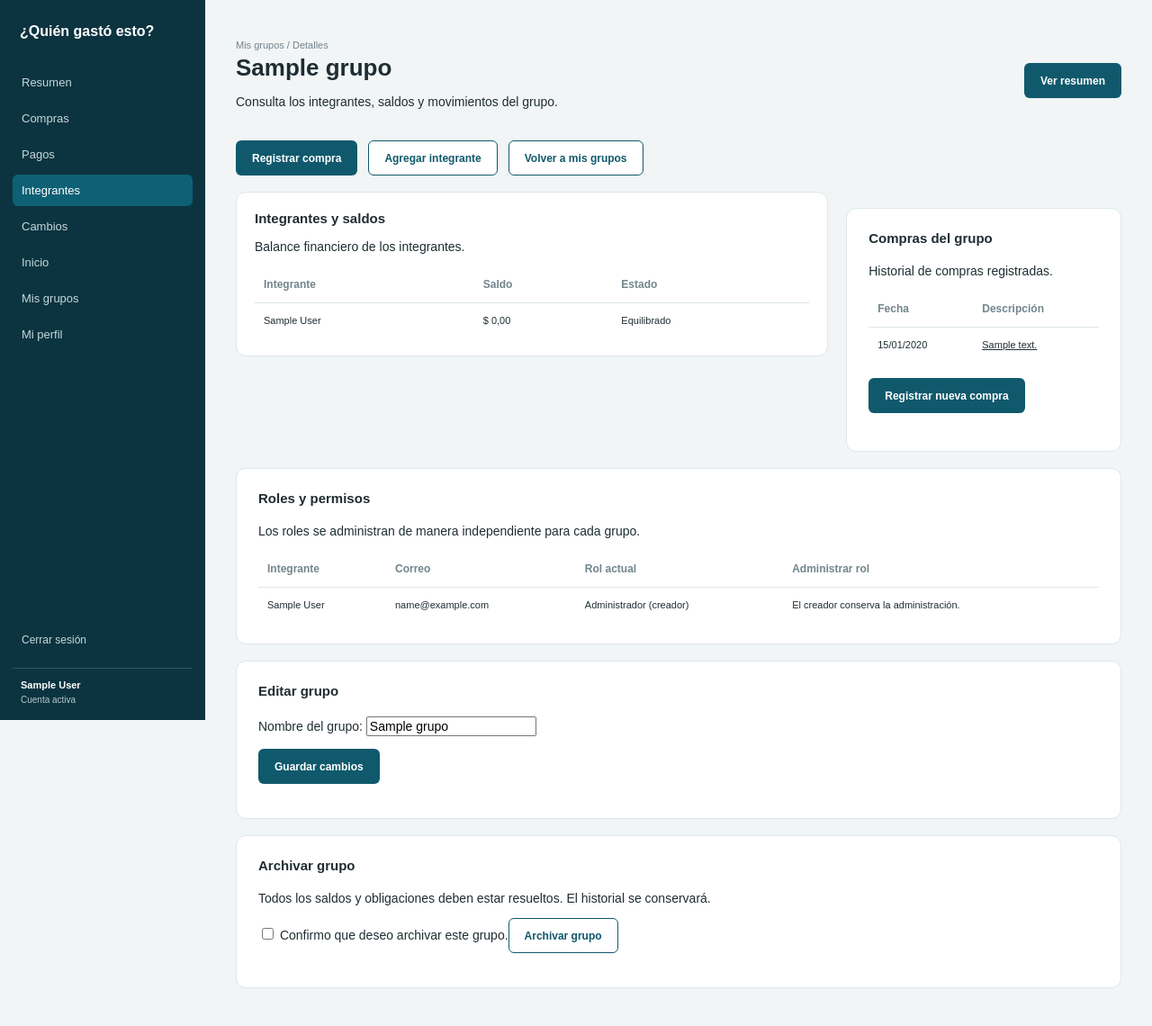
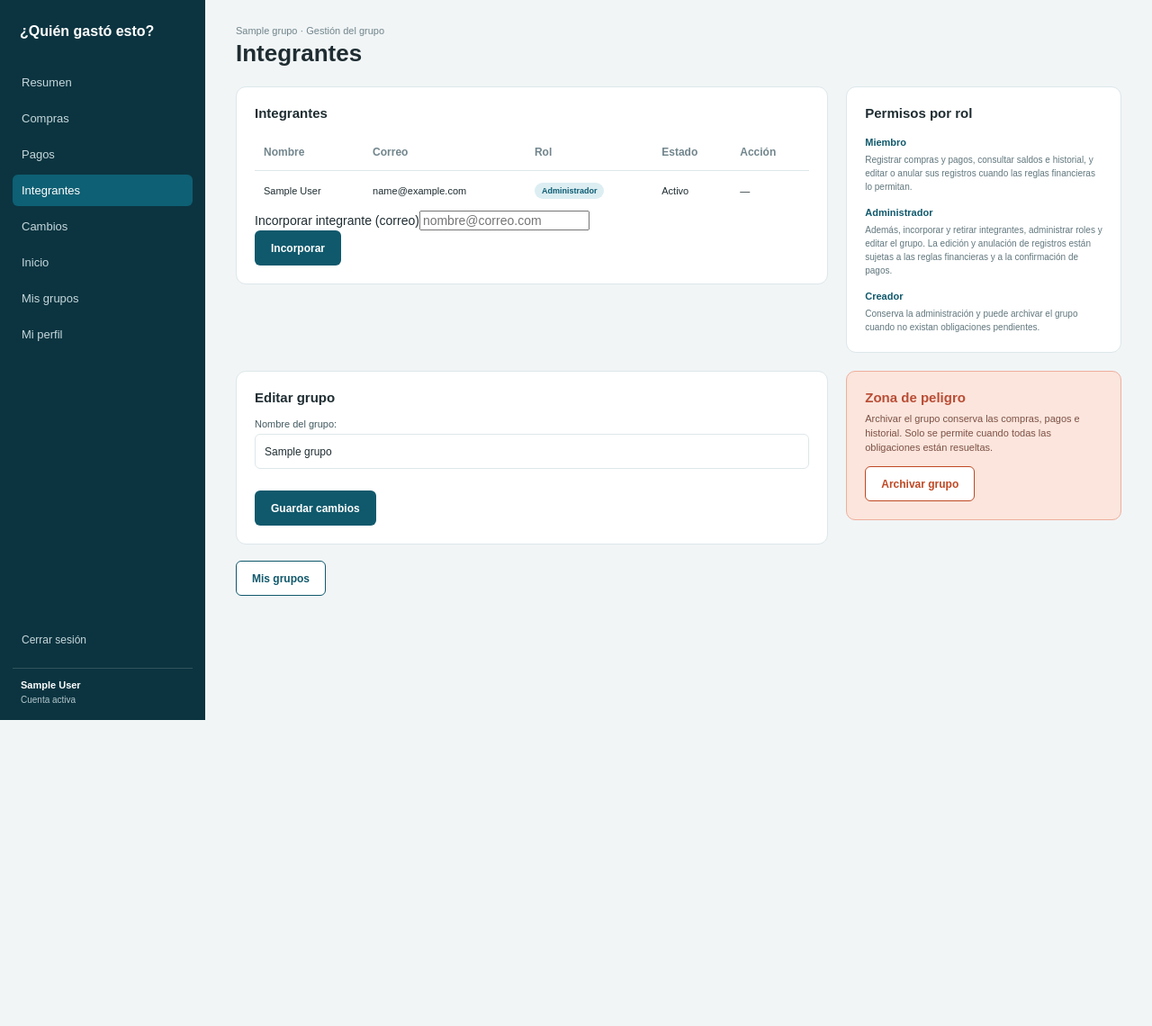
Before and after one commit to Thaliana-maria/Administracion, a Django app: page /grupos/1/ in a window 1280 px wide. Shown: the whole page at 90% size. After the commit the page ends 800 px from the top, so only its background shows below. Run offline with Django 5.2, Linux system fonts and the light colour scheme; a user stored in the database is signed in; tables that the repository leaves empty hold one stand-in row (values such as "Sample post"); data that the repository does not hold is empty.

Commit message:
Organizar integrantes y permisos según el diseño de Figma

```diff
--- a/templates/expenses/grupo_detalle.html
+++ b/templates/expenses/grupo_detalle.html
@@ -1,248 +1,42 @@
-
 {% extends "base.html" %}
-
-{% block titulo %}{{ grupo.nombre }} | Detalles del grupo{% endblock %}
-
+{% block titulo %}Integrantes | {{ grupo.nombre }}{% endblock %}
 {% block contenido %}
 <div class="accesos-grupo-movil quick-links"><a href="{% url 'historial_grupo' grupo.id %}">Cambios</a><a href="{% url 'grupos' %}">Mis grupos</a><a href="{% url 'perfil' %}">Mi perfil</a><form method="post" action="{% url 'logout' %}">{% csrf_token %}<button class="button outline" type="submit">Cerrar sesión</button></form></div>
-<div class="page-heading">
-    <div>
-        <span class="breadcrumb">Mis grupos / Detalles</span>
-        <h1>{{ grupo.nombre }}</h1>
-        <p>Consulta los integrantes, saldos y movimientos del grupo.</p>
-    </div>
 
-    <a class="button primary" href="{% url 'grupo_dashboard' grupo.id %}">
-        Ver resumen
-    </a>
-</div>
-
-<div class="quick-links">
-    {% if not grupo.archivado %}<a class="button primary" href="{% url 'compra_nueva' grupo.id %}">Registrar compra</a>{% endif %}
-
-    {% if puede_gestionar and not grupo.archivado %}
-    <a class="button outline" href="{% url 'integrante_nuevo' grupo.id %}">
-        Agregar integrante
-    </a>
-    {% endif %}
-
-    <a class="button outline" href="{% url 'grupos' %}">
-        Volver a mis grupos
-    </a>
-</div>
-
-<div class="detail-grid">
-    <section class="panel members-panel">
-        <div class="section-heading">
-            <div>
-                <h2>Integrantes y saldos</h2>
-                <p>Balance financiero de los integrantes.</p>
-            </div>
-        </div>
-
-        <div class="table-wrap">
-            <table class="data-table">
-                <thead>
-                    <tr>
-                        <th>Integrante</th>
-                        <th>Saldo</th>
-                        <th>Estado</th>
-                    </tr>
-                </thead>
-
-                <tbody>
-                    {% for usuario, saldo in filas %}
-                    <tr>
-                        <td>
-                            {{ usuario.get_full_name|default:usuario.email }}
-                        </td>
-                        <td>$ {{ saldo|floatformat:2 }}</td>
-                        <td>
-                            {% if saldo > 0 %}
-                                <span class="positive">A favor</span>
-                            {% elif saldo < 0 %}
-                                <span class="negative">Pendiente</span>
-                            {% else %}
-                                Equilibrado
-                            {% endif %}
-                        </td>
-                    </tr>
-                    {% empty %}
-                    <tr>
-                        <td colspan="3">
-                            No hay integrantes registrados.
-                        </td>
-                    </tr>
-                    {% endfor %}
-                </tbody>
-            </table>
-        </div>
-    </section>
-
-    <section class="panel feature-panel">
-        <div class="section-heading">
-            <div>
-                <h2>Compras del grupo</h2>
-                <p>Historial de compras registradas.</p>
-            </div>
-        </div>
-
-        <div class="table-wrap">
-            <table class="data-table">
-                <thead>
-                    <tr>
-                        <th>Fecha</th>
-                        <th>Descripción</th>
-                        <th>Pagador</th>
-                        <th>Total</th>
-                    </tr>
-                </thead>
-
-                <tbody>
-                    {% for compra in compras %}
-                    <tr>
-                        <td>{{ compra.fecha|date:"d/m/Y" }}</td>
-                        <td>
-                            <a href="{% url 'compra_detalle' compra.id %}">
-                                {{ compra.descripcion|default:"Compra" }}
-                            </a>
-                        </td>
-                        <td>
-                            {{ compra.pagador.get_full_name|default:compra.pagador.email }}
-                        </td>
-                        <td>$ {{ compra.total|floatformat:2 }}</td>
-                    </tr>
-                    {% empty %}
-                    <tr>
-                        <td colspan="4">
-                            Aún no hay compras registradas.
-                        </td>
-                    </tr>
-                    {% endfor %}
-                </tbody>
-            </table>
-        </div>
-
-        {% if not grupo.archivado %}<div class="quick-links">
-            <a class="button primary" href="{% url 'compra_nueva' grupo.id %}">
-                Registrar nueva compra
-            </a>
-        </div>{% endif %}
-    </section>
-</div>
-
-<section class="panel feature-panel">
-    <div class="section-heading">
-        <div>
-            <h2>Roles y permisos</h2>
-            <p>
-                Los roles se administran de manera independiente
-                para cada grupo.
-            </p>
-        </div>
-    </div>
-
-    {% if puede_gestionar %}
-        <div class="table-wrap">
-            <table class="data-table">
-                <thead>
-                    <tr>
-                        <th>Integrante</th>
-                        <th>Correo</th>
-                        <th>Rol actual</th>
-                        {% if puede_gestionar %}
-                        <th>Administrar rol</th>
-                        {% endif %}
-                    </tr>
-                </thead>
-
-                <tbody>
-                    {% for membresia in membresias %}
-                    <tr>
-                        <td>
-                            {{ membresia.usuario.get_full_name|default:membresia.usuario.email }}
-                        </td>
-
-                        <td>{{ membresia.usuario.email }}</td>
-
-                        <td>
-                            {% if membresia.usuario_id == grupo.creador_id %}
-                                Administrador (creador)
-                            {% elif membresia.rol == "administrador" %}
-                                Administrador
-                            {% else %}
-                                Miembro
-                            {% endif %}
-                        </td>
-
-                        <td>
-                            {% if membresia.usuario_id == grupo.creador_id %}
-                                El creador conserva la administración.
-                            {% elif grupo.archivado %}
-                                Solo lectura
-                            {% else %}
-                                <form
-                                    method="post"
-                                    action="{% url 'cambiar_rol_integrante' grupo.id membresia.usuario_id %}"
-                                >
-                                    {% csrf_token %}
-
-                                    <select name="rol" required>
-                                        <option
-                                            value="miembro"
-                                            {% if membresia.rol == "miembro" %}selected{% endif %}
-                                        >
-                                            Miembro
-                                        </option>
-
-                                        <option
-                                            value="administrador"
-                                            {% if membresia.rol == "administrador" %}selected{% endif %}
-                                        >
-                                            Administrador
-                                        </option>
-                                    </select>
-
-                                    <button class="button outline" type="submit">
-                                        Guardar rol
-                                    </button>
-                                </form>
-                                <form method="post" action="{% url 'retirar_integrante' grupo.id membresia.usuario_id %}" data-confirmacion="¿Deseas retirar este integrante?" data-aviso="Solo se permitirá si sus obligaciones y revisiones están resueltas." data-boton="Retirar integrante">
-                                    {% csrf_token %}
-                                    <button class="button outline" type="submit">Retirar</button>
-                                </form>
-                            {% endif %}
-                        </td>
-                    </tr>
-                    {% empty %}
-                    <tr>
-                        <td colspan="4">
-                            No hay membresías registradas.
-                        </td>
-                    </tr>
-                    {% endfor %}
-                </tbody>
-            </table>
-        </div>
-    {% else %}
-        <p>
-            Solo los administradores pueden consultar y modificar
-            la asignación de roles.
-        </p>
-    {% endif %}
+<div class="page-heading"><div><span class="breadcrumb">{{ grupo.nombre }} · Gestión del grupo</span><h1>Integrantes</h1></div></div>
+<div class="detail-grid gestion-integrantes">
+<section class="panel members-panel">
+<h2>Integrantes</h2>
+<div class="table-wrap"><table class="data-table tabla-integrantes">
+<thead><tr><th>Nombre</th><th>Correo</th><th>Rol</th><th>Estado</th><th>Acción</th></tr></thead>
+<tbody>
+{% for membresia in membresias %}
+<tr><td>{{ membresia.usuario.get_full_name|default:membresia.usuario.email }}</td><td>{{ membresia.usuario.email }}</td>
+<td><span class="role-pill {% if membresia.rol == 'administrador' or membresia.usuario_id == grupo.creador_id %}admin-pill{% endif %}">{% if membresia.usuario_id == grupo.creador_id or membresia.rol == 'administrador' %}Administrador{% else %}Miembro{% endif %}</span></td>
+<td>Activo</td><td>
+{% if puede_gestionar and not grupo.archivado and membresia.usuario_id != grupo.creador_id %}
+<form method="post" action="{% url 'cambiar_rol_integrante' grupo.id membresia.usuario_id %}" class="cambio-rol">{% csrf_token %}<select name="rol" aria-label="Rol de {{ membresia.usuario.email }}"><option value="miembro" {% if membresia.rol == 'miembro' %}selected{% endif %}>Miembro</option><option value="administrador" {% if membresia.rol == 'administrador' %}selected{% endif %}>Administrador</option></select><button class="button outline compact">Guardar rol</button></form>
+<form method="post" action="{% url 'retirar_integrante' grupo.id membresia.usuario_id %}" data-confirmacion="¿Deseas retirar este integrante?" data-aviso="Solo se permitirá si sus obligaciones y revisiones están resueltas." data-boton="Retirar integrante">{% csrf_token %}<button class="button danger compact">Retirar</button></form>
+{% else %}—{% endif %}
+</td></tr>
+{% empty %}<tr><td colspan="5">No hay integrantes registrados.</td></tr>{% endfor %}
+</tbody></table></div>
+{% if puede_gestionar and not grupo.archivado %}
+<form class="incorporar-integrante" method="post" action="{% url 'integrante_nuevo' grupo.id %}">{% csrf_token %}<div><label for="correo-integrante">Incorporar integrante (correo)</label><input id="correo-integrante" name="email" type="email" placeholder="nombre@correo.com" required></div><button class="button primary">Incorporar</button></form>
+{% endif %}
+</section>
+<section class="panel permissions-panel"><h2>Permisos por rol</h2>
+<div class="permission-item"><strong>Miembro</strong><p>Registrar compras y pagos, consultar saldos e historial, y editar o anular sus registros cuando las reglas financieras lo permitan.</p></div>
+<div class="permission-item"><strong>Administrador</strong><p>Además, incorporar y retirar integrantes, administrar roles y editar el grupo. La edición y anulación de registros están sujetas a las reglas financieras y a la confirmación de pagos.</p></div>
+<div class="permission-item"><strong>Creador</strong><p>Conserva la administración y puede archivar el grupo cuando no existan obligaciones pendientes.</p></div>
 </section>
 {% if puede_gestionar and not grupo.archivado %}
-<section class="panel feature-panel">
-    <h2>Editar grupo</h2>
-    <form method="post" action="{% url 'editar_grupo' grupo.id %}">
-        {% csrf_token %}
-        {{ formulario_nombre.as_p }}
-        <button class="button primary" type="submit">Guardar cambios</button>
-    </form>
-</section>
+<section class="panel edit-panel"><h2>Editar grupo</h2><form method="post" action="{% url 'editar_grupo' grupo.id %}">{% csrf_token %}{{ formulario_nombre.as_p }}<button class="button primary">Guardar cambios</button></form></section>
 {% endif %}
-{% if not grupo.archivado and user.id != grupo.creador_id %}
-<section class="panel feature-panel"><h2>Salir del grupo</h2><p>Debes resolver tus obligaciones y pagos pendientes antes de salir.</p><form method="post" action="{% url 'retirar_integrante' grupo.id user.id %}" data-confirmacion="¿Deseas salir del grupo?" data-aviso="Debes resolver tus obligaciones y revisiones antes de salir." data-boton="Salir del grupo">{% csrf_token %}<button class="button outline" type="submit">Salir del grupo</button></form></section>
-{% endif %}
-{% if grupo.archivado %}<section class="panel"><h2>Grupo archivado</h2><p>Los registros se conservan para consulta.</p></section>{% elif user.id == grupo.creador_id %}<section class="panel feature-panel"><h2>Archivar grupo</h2><p>Todos los saldos y obligaciones deben estar resueltos. El historial se conservará.</p><form method="post" action="{% url 'archivar_grupo' grupo.id %}" data-confirmacion="¿Deseas archivar este grupo?" data-aviso="El grupo quedará en modo de solo lectura y se conservará su historial financiero." data-boton="Archivar grupo">{% csrf_token %}<label><input type="checkbox" required> Confirmo que deseo archivar este grupo.</label><button class="button outline" type="submit">Archivar grupo</button></form></section>{% endif %}
+{% if grupo.archivado %}<section class="panel"><h2>Grupo archivado</h2><p>Los registros se conservan para consulta.</p></section>
+{% elif user.id == grupo.creador_id %}
+<section class="danger-panel"><h2>Zona de peligro</h2><p>Archivar el grupo conserva las compras, pagos e historial. Solo se permite cuando todas las obligaciones están resueltas.</p><form method="post" action="{% url 'archivar_grupo' grupo.id %}" data-confirmacion="¿Deseas archivar este grupo?" data-aviso="El grupo quedará en modo de solo lectura y se conservará su historial financiero." data-boton="Archivar grupo">{% csrf_token %}<button class="button danger">Archivar grupo</button></form></section>
+{% else %}<section class="panel"><h2>Salir del grupo</h2><p>Debes resolver tus obligaciones y revisiones antes de salir.</p><form method="post" action="{% url 'retirar_integrante' grupo.id user.id %}" data-confirmacion="¿Deseas salir del grupo?" data-aviso="Debes resolver tus obligaciones y revisiones antes de salir." data-boton="Salir del grupo">{% csrf_token %}<button class="button outline">Salir del grupo</button></form></section>{% endif %}
+</div>
+<div class="quick-links"><a class="button outline" href="{% url 'grupos' %}">Mis grupos</a></div>
 {% endblock %}
```
